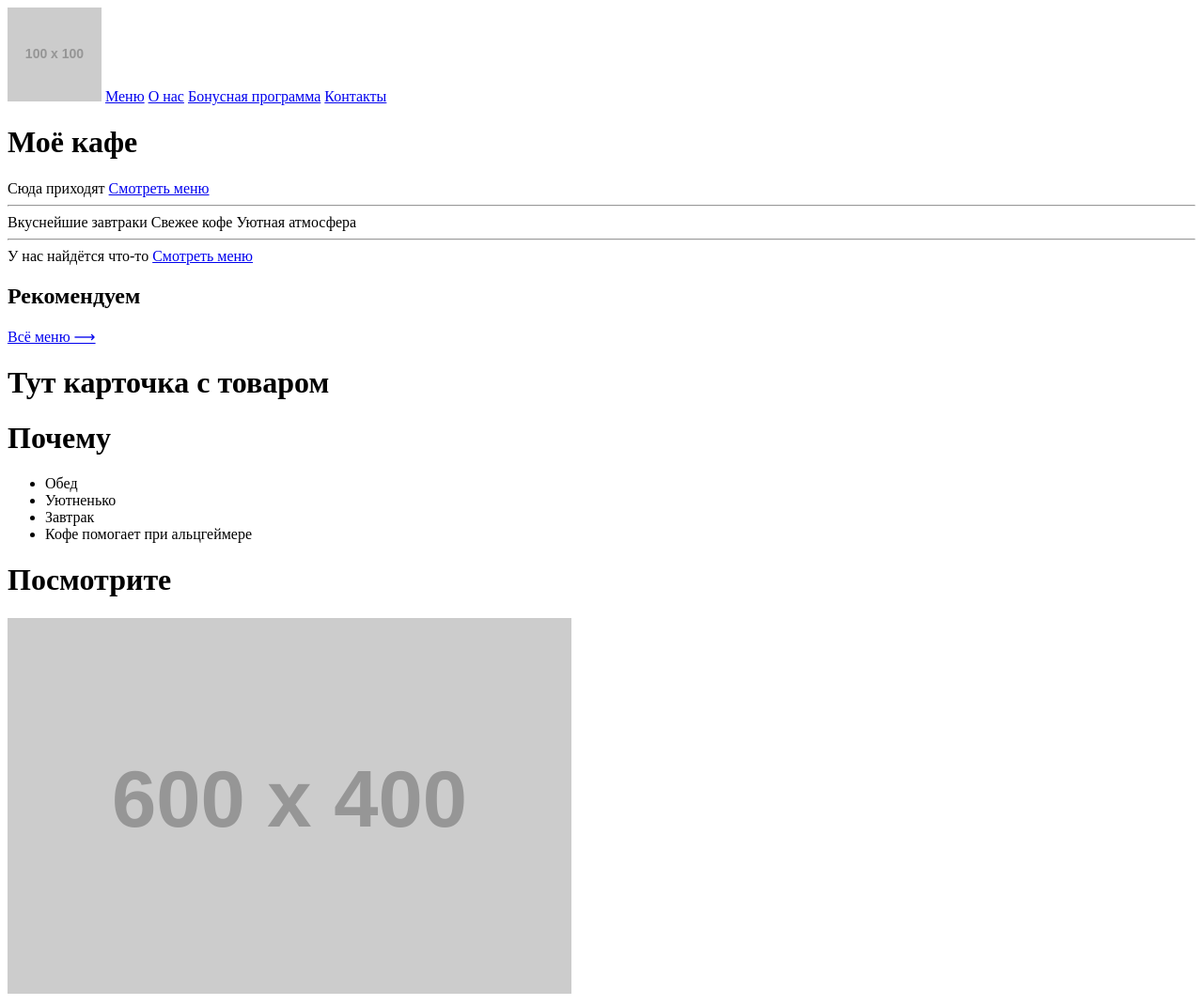
After one commit to idreral/cafe-site, a Flask app: page / in a window 1280 px wide. The commit adds this page. Shown: the whole page at 94% size. Run offline with Flask 3, Linux system fonts and the light colour scheme; grey boxes labelled with a size stand in for pictures from a placeholder-image service; some libraries are stand-ins or nearby versions.

Commit message:
Added index page

```diff
--- a/app.py
+++ b/app.py
@@ -37,4 +37,4 @@ def admin():
 if __name__ == '__main__':
  #   with app.app_context():
   #      db.create_all()
-        app.run(debug=False, host=ip, port='5001')
+        app.run(debug=True, host=ip, port='5001')
--- /dev/null
+++ b/templates/header.html
@@ -0,0 +1,5 @@
+<img src="https://placehold.co/100">
+<a href="{{ url_for('menu') }}">Меню</a>
+<a href="{{ url_for('about') }}">О нас</a>
+<a href="{{ url_for('bonus') }}">Бонусная программа</a>
+<a href="{{ url_for('contact') }}">Контакты</a>
--- a/templates/index.html
+++ b/templates/index.html
@@ -1,4 +1,25 @@
 {% extends 'base.html' %}
 {% block content %}
-<h1>Hello world</h1>
+<h1>Моё кафе</h1>
+<span>Сюда приходят</span>
+<a href="{{ url_for('menu') }}">Смотреть меню</a>
+<hr>
+<span>Вкуснейшие завтраки</span>
+<span>Свежее кофе</span>
+<span>Уютная атмосфера</span>
+<hr>
+<span>У нас найдётся что-то</span>
+<a href="{{ url_for('menu') }}">Смотреть меню</a>
+<h2>Рекомендуем</h2>
+<a href="{{ url_for('menu') }}">Всё меню ⟶</a>
+<h1>Тут карточка с товаром</h1>
+<h1>Почему</h1>
+<ul>
+  <li>Обед</li>
+  <li>Уютненько</li>
+  <li>Завтрак</li>
+  <li>Кофе помогает при альцгеймере</li>
+</ul>
+<h1>Посмотрите</h1>
+<img src="https://placehold.co/600x400">
 {% endblock %}
```
